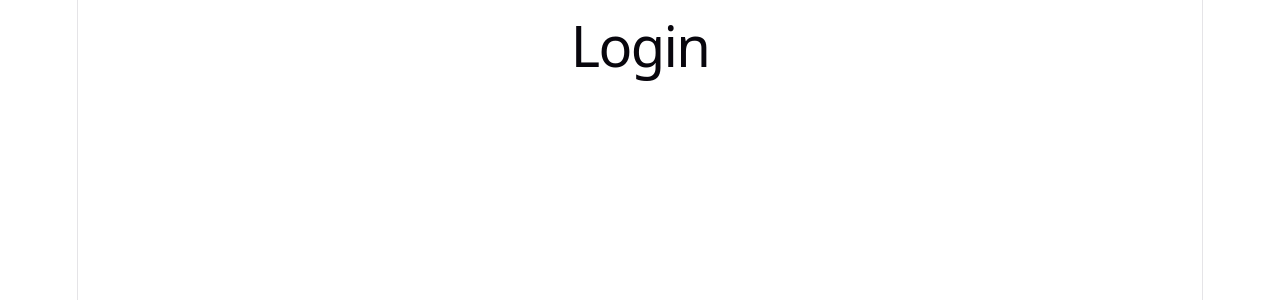
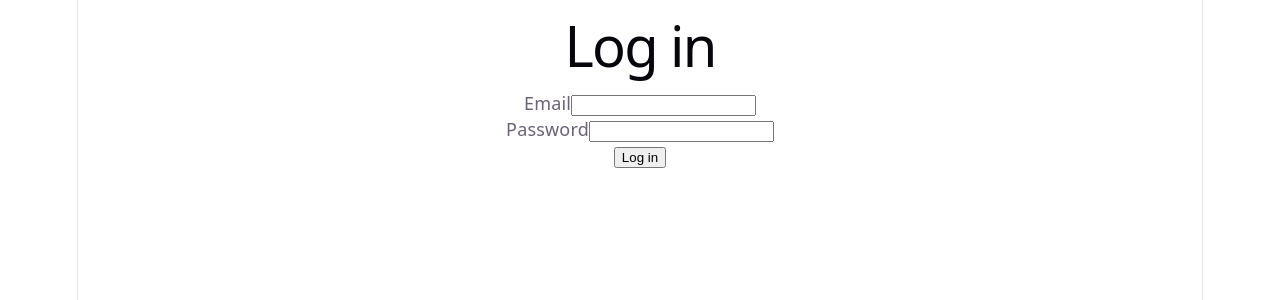
Before and after one commit to andyr913/warranty-tracker-project, a React (Vite) app in the folder client/: page /login in a window 1280 px wide. Shown: the top 300 px of the page. Built offline with nearby package versions, Linux system fonts and the light colour scheme.

Commit message:
Added login component logic to display form, input errors, or redirect to dashboard

```diff
--- a/client/src/pages/Login.jsx
+++ b/client/src/pages/Login.jsx
@@ -1,7 +1,82 @@
 // Login page component
+import {useState} from 'react';
+import {useNavigate} from 'react-router-dom';
+import {useAuth} from '../AuthContext';
+
+const api_url = 'http://localhost:3001/api/auth/login';
 
 function Login() {
-    return <h1>Login</h1>;
+    // tracks the state of input fields
+    const [email, setEmail] = useState('');
+    const [password, setPassword] = useState('');
+
+    // tracks error message returned by the server
+    const [error, setError] = useState('');
+
+    // imports login function from saved context
+    const {login} = useAuth();
+    // hook to navigate to dashboard on successful login
+    const navigate = useNavigate();
+
+    // log in button handler
+    const loginUser = async (event) => {
+        // prevents page reloading when login button is clicked
+        event.preventDefault();
+        // resets error each time log in is clicked
+        setError('');
+
+        try {
+            // stores response from POST request to server's login endpoint with email and password
+            const serverResponse = await fetch(api_url, {
+                method: 'POST',
+                headers: {'Content-Type': 'application/json'},
+                body: JSON.stringify({
+                    email: email,
+                    password: password
+                })
+            });
+            const data = await serverResponse.json();
+
+            // if server responded with an error, sets error to display
+            if (!serverResponse.ok) {
+                setError(data.error);
+                return;
+            }
+
+            // otherwise saves user's login status and redirects to main dashboard
+            login(data.token, data.user);
+            navigate('/dashboard');
+
+        } catch (err) {setError('Server connection failed. Please try again.')}
+    }
+    return (
+        <div>
+            <h1>Log in</h1>
+            <form onSubmit = {loginUser}>
+                <div>
+                    <label htmlFor = "email">Email</label>
+                    <input
+                        id = "email"
+                        value = {email}
+                        onChange = {(e) => setEmail(e.target.value)}
+                    />
+                </div>
+
+                <div>
+                    <label htmlFor = "password">Password</label>
+                    <input
+                        id = "password"
+                        type = "password"
+                        value = {password}
+                        onChange = {(e) => setPassword(e.target.value)}
+                    />
+                </div>
+                {error && <p style = {{color: 'red'}}>{error}</p>}
+                <button type = "submit">Log in</button>
+            </form>
+
+        </div>
+    );
 }
 
 export default Login;
```
